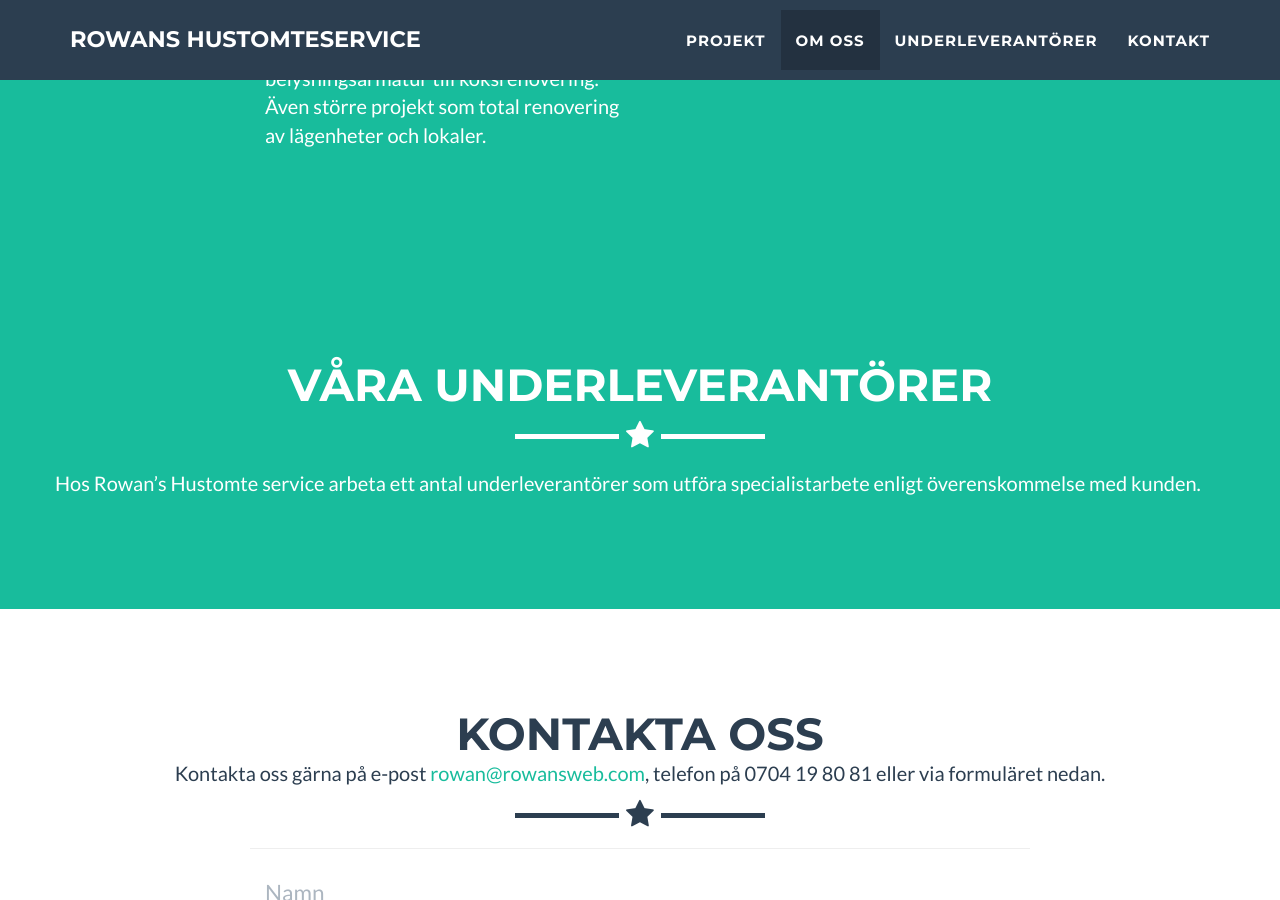
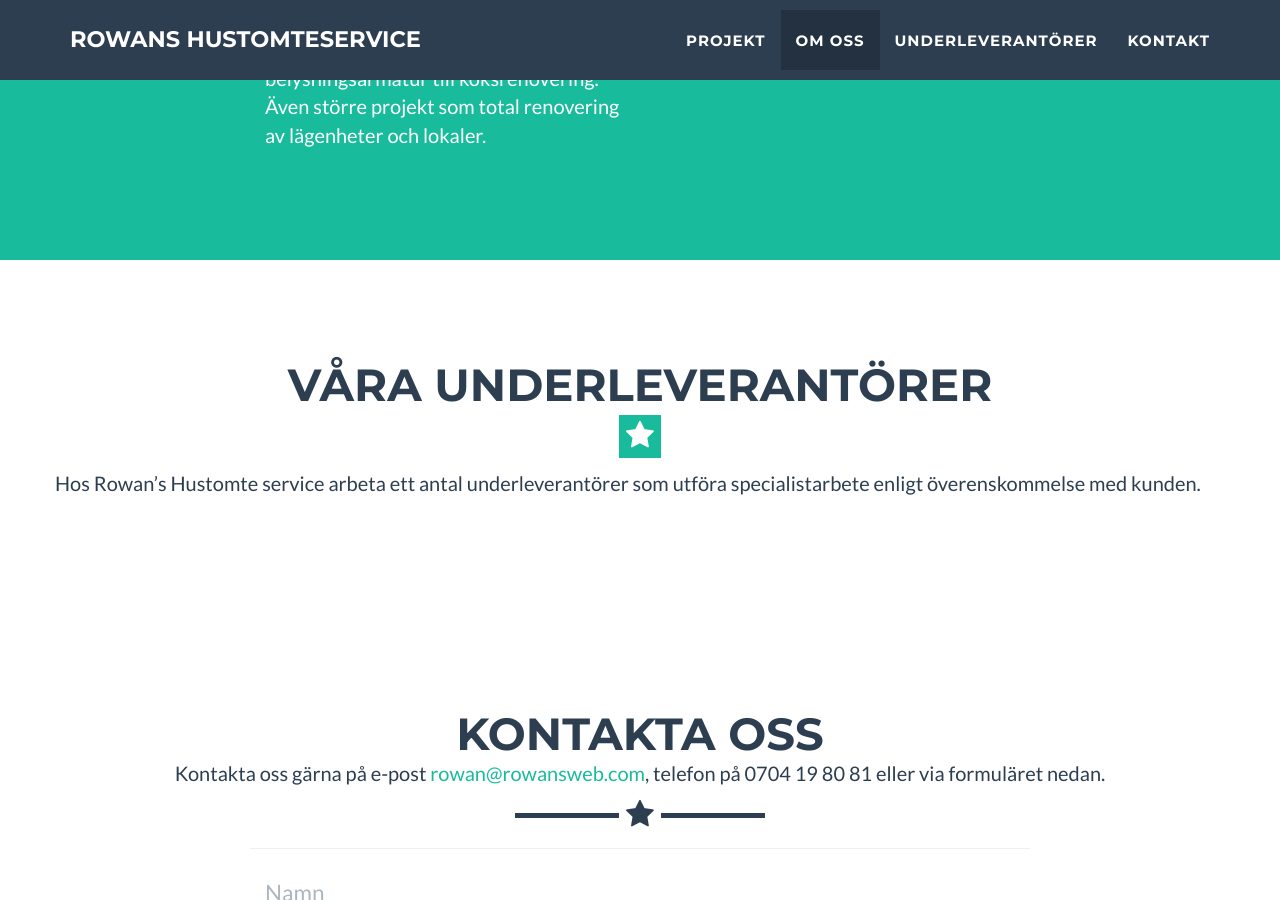
Before and after one commit to hustomteservice/hustomteservice.github.io, a Jekyll site: the page built from index.html, in a window 1280 px wide and 900 px high, scrolled down 2290 px. Built offline with Jekyll 4.4.1, drawn with Linux system fonts in a browser that asks for light colours.

Commit message:
Remove success class from subcontractors

```diff
--- a/_includes/subcontractors.html
+++ b/_includes/subcontractors.html
@@ -1,5 +1,5 @@
  <!-- About Section -->
- <section class="success" id="subcontractors">
+ <section id="subcontractors">
   <div class="container">
       <div class="row">
           <div class="col-lg-12 text-center">
```
